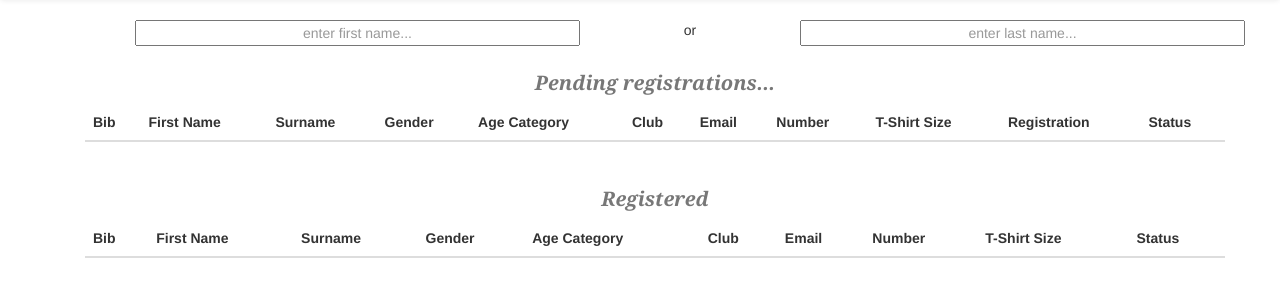
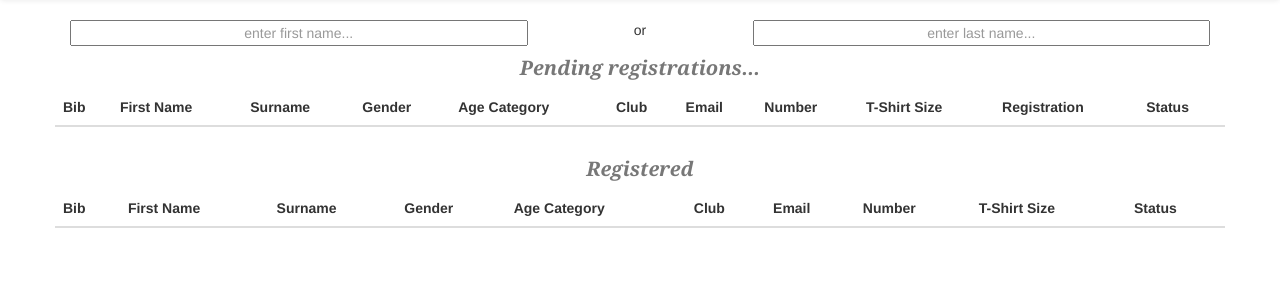
Before and after one commit to robnils/runclon, a Django app: page /rcgeneral/ in a window 1280 px wide. Shown: the part 52-352 px from the top of the page. Run offline with Django 3.2, Linux system fonts and the light colour scheme; lists and menus that the app fills with data are empty; some libraries are stand-ins or nearby versions.

Commit message:
Fixed UI

```diff
--- a/runclon/rcgeneral/templates/search_page.html
+++ b/runclon/rcgeneral/templates/search_page.html
@@ -8,7 +8,6 @@
     <link rel="stylesheet" type="text/css" href='//cdn.datatables.net/1.10.12/css/jquery.dataTables.min.css'>
     -->
     <script src='{% static "js/datatables.js" %}'></script>
-    <link rel="stylesheet" type="text/css" href='{% static "css/datatables.css" %}'>
 {% endblock %}
 
 {% block content %}
@@ -21,20 +20,20 @@
     </style>
 
     <div class="container">
-        <div class="row" style="width: 100%; margin: 0px 0px 0px 50px;">
+        <div class="row">
             <div class="col-xs-12 col-md-5">
-                <input id="search_fname" style="width: 100%; text-align:center;" placeholder="enter first name...">
+                <input class="btn-block" id="search_fname" style="text-align:center;" placeholder="enter first name...">
             </div>
             <div class="col-xs-12 col-md-2 text-center">
                or
             </div>
             <div class="col-xs-12 col-md-5">
-                <input id="search_last_name" style="width: 100%; text-align:center;" placeholder="enter last name...">
+                <input class="btn-block" id="search_last_name" style="text-align:center;" placeholder="enter last name...">
             </div>
         </div>
 
-        <div class="row" style="width: 100%; margin: 15px 15px">
-            <table class="table" id="table_results_pending" width="100%">
+        <div class="row">
+            <table class="table" id="table_results_pending">
                 <caption>Pending registrations...</caption>
                 <thead>
                     <tr>
@@ -57,8 +56,8 @@
         </div>
 
 
-        <div class="row" style="width: 100%; margin: 15px 15px">
-            <table class="table" id="table_results_registered"  width="100%">
+        <div class="row">
+            <table class="table" id="table_results_registered">
                 <caption>Registered</caption>
                  <thead>
                     <tr>
--- a/runclon/templates/base_template.html
+++ b/runclon/templates/base_template.html
@@ -23,7 +23,6 @@
     <link rel="stylesheet" href="https://maxcdn.bootstrapcdn.com/bootstrap/3.3.5/css/bootstrap.min.css">
     <link rel="stylesheet" href="https://maxcdn.bootstrapcdn.com/bootstrap/3.3.5/css/bootstrap-theme.min.css">
     <!-- Latest compiled and minified JavaScript -->
-    <script src="https://code.jquery.com/jquery-2.1.4.min.js"></script>
     <script src="https://maxcdn.bootstrapcdn.com/bootstrap/3.3.5/js/bootstrap.min.js"></script>
     {% block header %}{% endblock %}
 </head>
```
